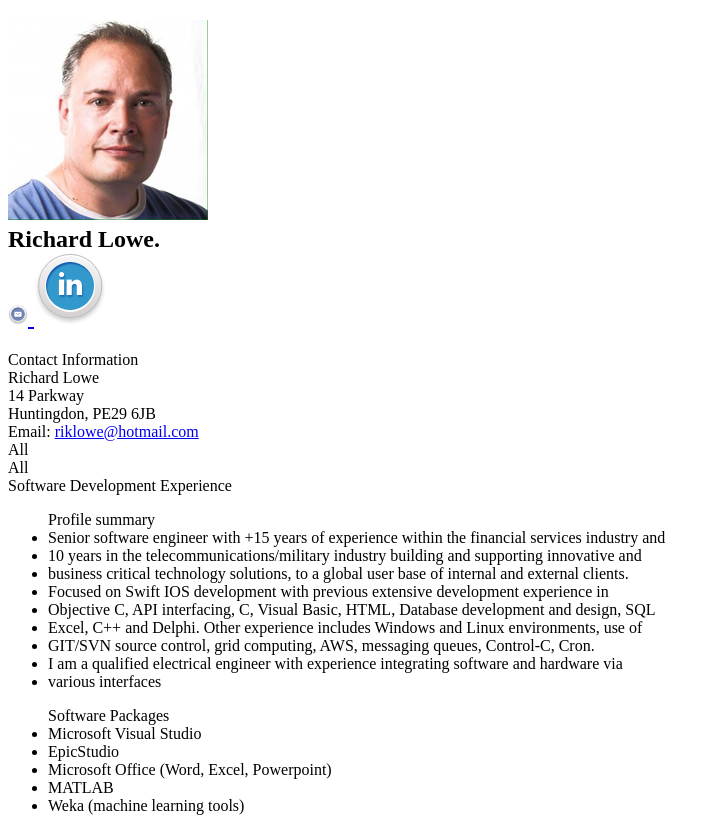
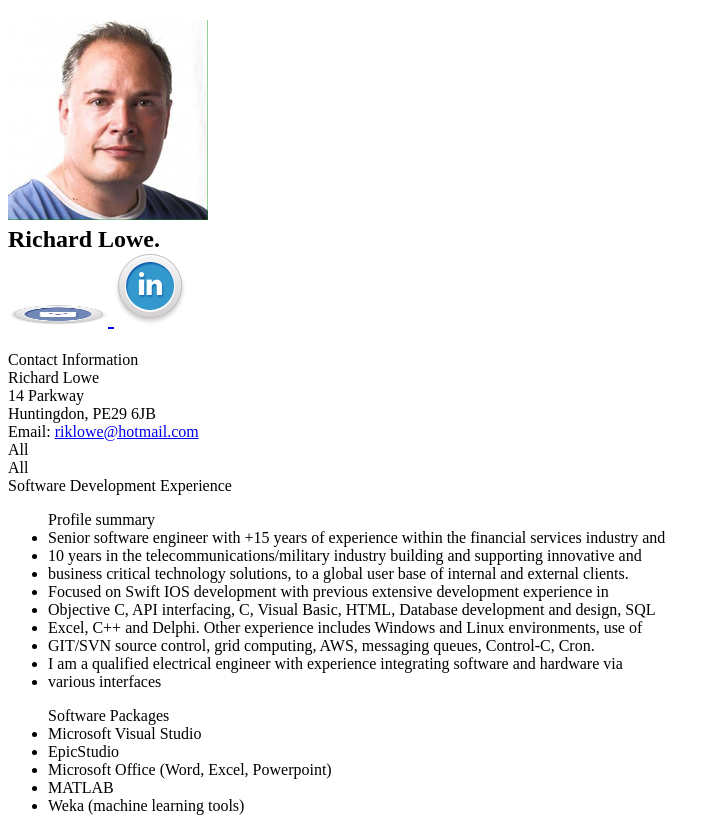
Before and after one commit to riklowe/riklowe-github.io, a plain HTML site: page resume.html in a window 1280 px wide. Shown: the top 818 px of the page, without its empty margins (0-720 px from the left). Drawn offline with Linux system fonts and the light colour scheme.

Commit message:
Update resume.html

```diff
--- a/resume.html
+++ b/resume.html
@@ -14,7 +14,7 @@
 			<strong> Richard Lowe. </strong>
 		        <nav id="social">
                     <a href="mailto:riklowe@hotmail.com">
-                        <img src="images/email.png" width="20" height="20" /> </a>
+                        <img src="images/email.png" width="100" height="20" /> </a>
                     <a href="http://www.linkedin.com/profile/view?id=32197572">
                         <img src="images/linkedin.png" /></a>
                 </nav>
```
